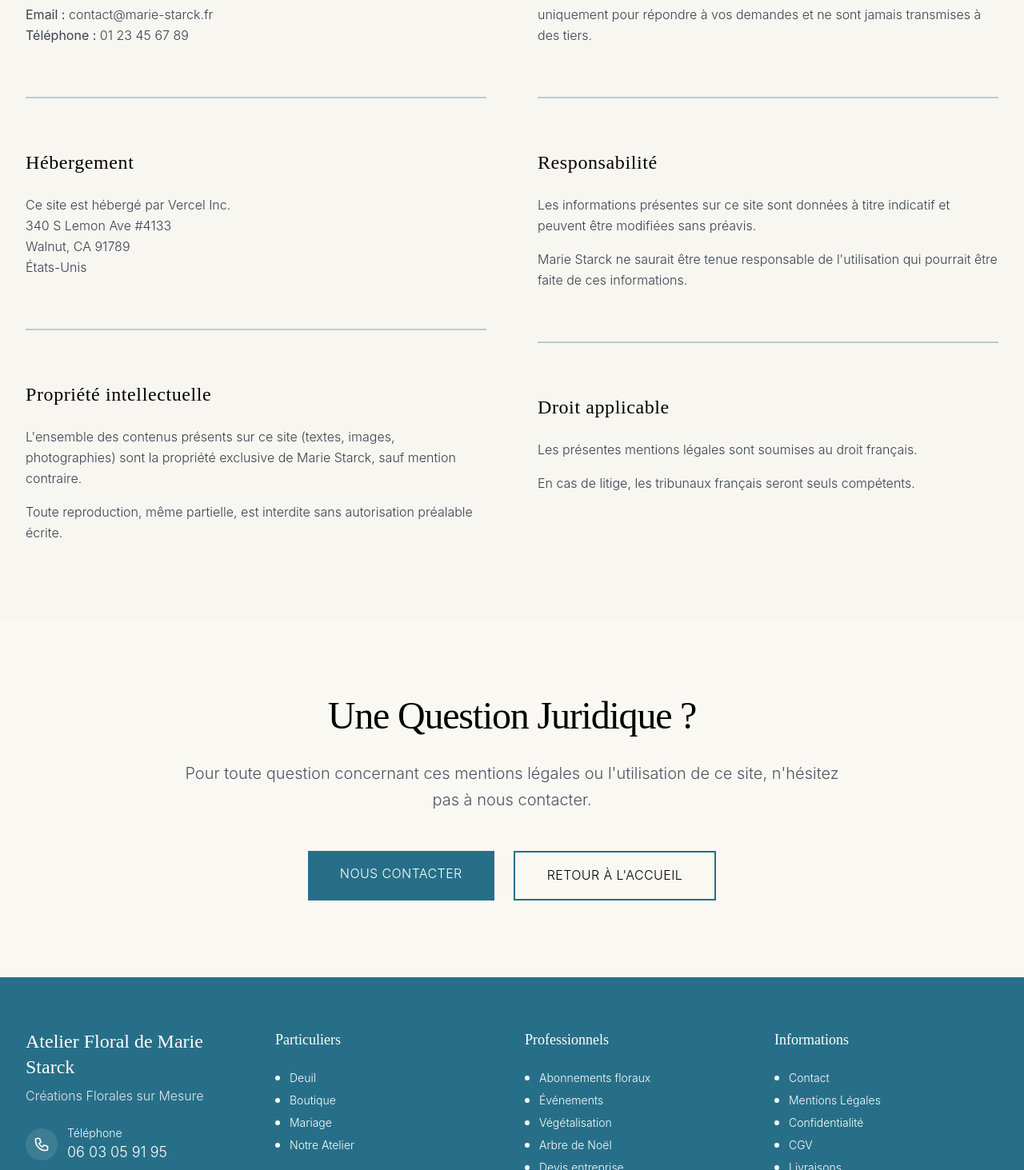
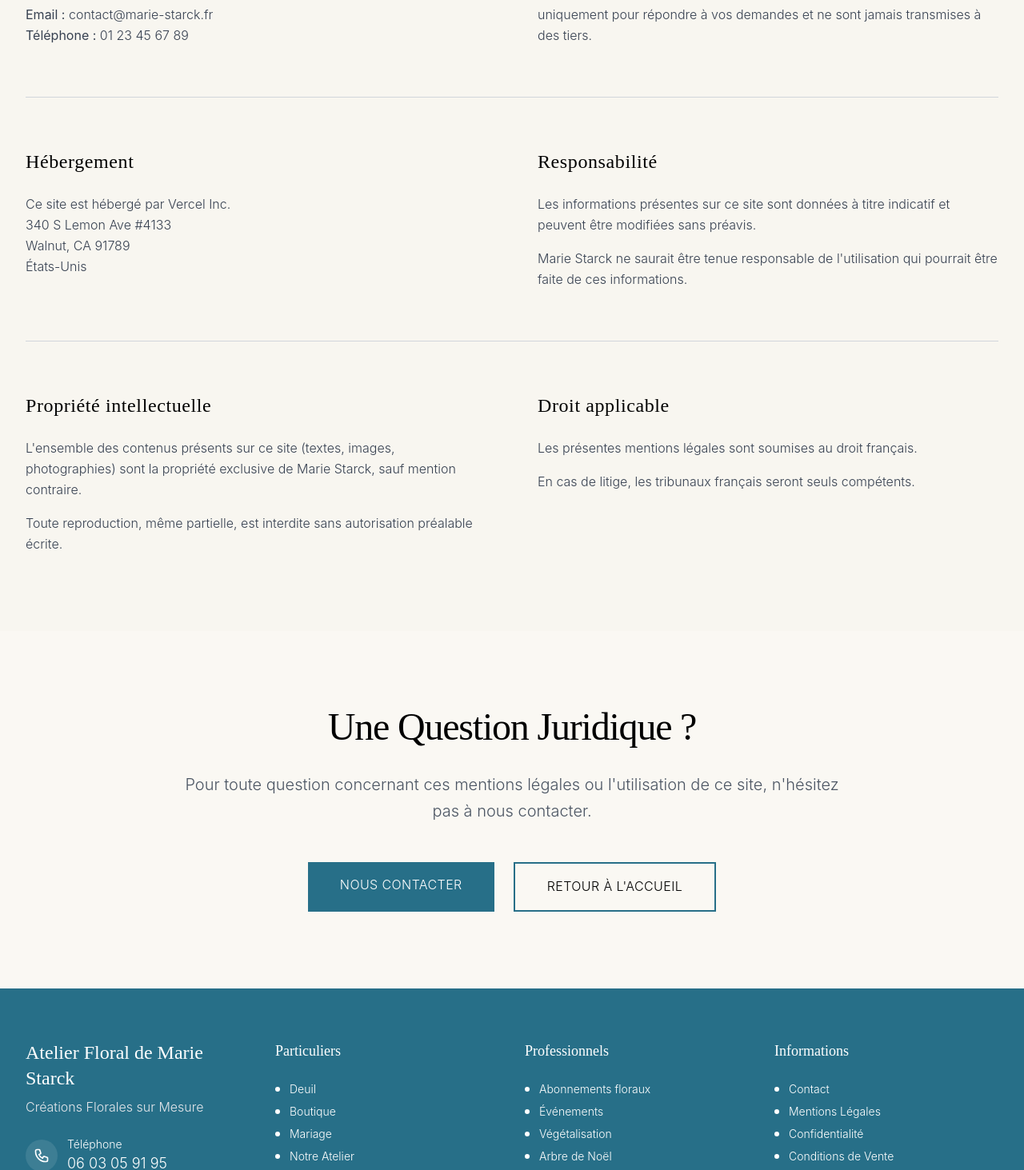
Before and after one commit to Alexmz1/marie-starck-mourning, a Next.js app: page /legal/MentionsLegalesPage in a window 1280 px wide. Shown: the part 827-2290 px from the top of the page at 80% size. Built offline with nearby package versions, Linux system fonts and the light colour scheme.

Commit message:
Modify legal pages style and footer link

```diff
--- a/src/app/politique-confidentialite/page.js
+++ b/src/app/politique-confidentialite/page.js
@@ -47,7 +47,7 @@ export default function Page() {
               </div>
 
               <div>
-                <div className="w-full h-0.5" style={{backgroundColor: '#276f88', opacity: 0.3}}></div>
+                <div className="border-t border-gray-300 my-8"></div>
               </div>
 
               <div>
@@ -67,7 +67,7 @@ export default function Page() {
               </div>
 
               <div>
-                <div className="w-full h-0.5" style={{backgroundColor: '#276f88', opacity: 0.3}}></div>
+                <div className="border-t border-gray-300 my-8"></div>
               </div>
 
               <div>
@@ -85,7 +85,7 @@ export default function Page() {
               </div>
 
               <div>
-                <div className="w-full h-0.5" style={{backgroundColor: '#276f88', opacity: 0.3}}></div>
+                <div className="border-t border-gray-300 my-8"></div>
               </div>
 
               <div>
@@ -107,7 +107,7 @@ export default function Page() {
               </div>
 
               <div>
-                <div className="w-full h-0.5" style={{backgroundColor: '#276f88', opacity: 0.3}}></div>
+                <div className="border-t border-gray-300 my-8"></div>
               </div>
 
               <div>
@@ -120,7 +120,7 @@ export default function Page() {
               </div>
 
               <div>
-                <div className="w-full h-0.5" style={{backgroundColor: '#276f88', opacity: 0.3}}></div>
+                <div className="border-t border-gray-300 my-8"></div>
               </div>
 
               <div>
--- a/src/components/Footer.js
+++ b/src/components/Footer.js
@@ -136,9 +136,9 @@ export default function Footer() {
                   </Link>
                 </li>
                 <li>
-                  <Link href="/cgv" className="text-white hover:text-gray-200 font-light transition-colors duration-300 flex items-center group text-sm">
+                  <Link href="/conditions-vente" className="text-white hover:text-gray-200 font-light transition-colors duration-300 flex items-center group text-sm">
                     <span className="w-1.5 h-1.5 bg-white rounded-full mr-3 group-hover:bg-gray-200 transition-colors duration-300"></span>
-                    CGV
+                    Conditions de Vente
                   </Link>
                 </li>
                 <li>
--- a/src/pages/contact/ContactPage.js
+++ b/src/pages/contact/ContactPage.js
@@ -180,9 +180,9 @@ const ContactPage = () => {
           <div className="max-w-4xl mx-auto px-4 sm:px-6 lg:px-8">
             <div className="grid grid-cols-1 md:grid-cols-2 gap-16">
 
-              <div className="text-center">
+              <div className="text-center flex flex-col">
                 <h3 className="text-2xl font-light text-black mb-6 tracking-wide">Horaires d'Ouverture</h3>
-                <div className="space-y-3">
+                <div className="space-y-3 flex-grow">
                   <div className="flex justify-between">
                     <span className="text-gray-600 font-light">Lundi - Vendredi</span>
                     <span className="text-black font-light">9h00 - 18h00</span>
@@ -195,26 +195,26 @@ const ContactPage = () => {
                     <span className="text-gray-600 font-light">Dimanche</span>
                     <span className="text-black font-light">Sur rendez-vous</span>
                   </div>
+                </div>
                 <div className="mt-6 pt-6 border-t border-gray-300">
                   <p className="text-sm text-gray-600 font-light italic">
                     Service d'urgence disponible 7j/7 pour les cérémonies
                   </p>
                 </div>
               </div>
-              </div>
 
-              <div className="text-center">
+              <div className="text-center flex flex-col">
                 <h3 className="text-2xl font-light text-black mb-6 tracking-wide">Zone de Livraison</h3>
-                <div className="space-y-3">
+                <div className="space-y-3 flex-grow">
                   <p className="text-gray-600 font-light">• Soisy-sur-Seine et communes limitrophes</p>
                   <p className="text-gray-600 font-light">• Essonne (91)</p>
                   <p className="text-gray-600 font-light">• Paris et petite couronne</p>
                   <p className="text-gray-600 font-light">• Seine-et-Marne (selon secteur)</p>
+                </div>
                 <div className="mt-6 pt-6 border-t border-gray-300">
                   <p className="text-sm text-gray-600 font-light italic">
                     Autres destinations possibles sur demande
                   </p>
-                  </div>
                 </div>
               </div>
             </div>
--- a/src/pages/legal/ConditionsVentePage.js
+++ b/src/pages/legal/ConditionsVentePage.js
@@ -53,7 +53,7 @@ const ConditionsVentePage = () => {
                   </div>
                 </div>
 
-                <div className="w-full h-0.5" style={{backgroundColor: '#276f88', opacity: 0.3}}></div>
+                <div className="border-t border-gray-300 my-8"></div>
 
                 <div>
                   <h2 className="text-2xl font-light text-black mb-6 tracking-wide">Article 2 - Commandes</h2>
@@ -74,7 +74,7 @@ const ConditionsVentePage = () => {
                   </div>
                 </div>
 
-                <div className="w-full h-0.5" style={{backgroundColor: '#276f88', opacity: 0.3}}></div>
+                <div className="border-t border-gray-300 my-8"></div>
 
                 <div>
                   <h2 className="text-2xl font-light text-black mb-6 tracking-wide">Article 3 - Prix et modalités de paiement</h2>
@@ -162,7 +162,7 @@ const ConditionsVentePage = () => {
                   </div>
                 </div>
 
-                <div className="w-full h-0.5" style={{backgroundColor: '#276f88', opacity: 0.3}}></div>
+                <div className="border-t border-gray-300 my-8"></div>
 
                 <div>
                   <h2 className="text-2xl font-light text-black mb-6 tracking-wide">Article 5 - Responsabilité</h2>
@@ -179,7 +179,7 @@ const ConditionsVentePage = () => {
                   </div>
                 </div>
 
-                <div className="w-full h-0.5" style={{backgroundColor: '#276f88', opacity: 0.3}}></div>
+                <div className="border-t border-gray-300 my-8"></div>
 
                 <div>
                   <h2 className="text-2xl font-light text-black mb-6 tracking-wide">Article 6 - Réclamations</h2>
--- a/src/pages/legal/MentionsLegalesPage.js
+++ b/src/pages/legal/MentionsLegalesPage.js
@@ -33,11 +33,9 @@ const MentionsLegalesPage = () => {
         {/* Content Sections - Two Columns */}
         <div className="py-24" style={{backgroundColor: '#f8f6f0'}}>
           <div className="max-w-7xl mx-auto px-4 sm:px-6 lg:px-8">
-            <div className="grid grid-cols-1 lg:grid-cols-2 gap-16">
 
-              {/* Left Column */}
-              <div className="space-y-16">
-
+            {/* First Row */}
+            <div className="grid grid-cols-1 lg:grid-cols-2 gap-16 items-start mb-16">
               <div>
                 <h2 className="text-2xl font-light text-black mb-6 tracking-wide">Éditeur du site</h2>
                 <div className="space-y-4">
@@ -53,41 +51,6 @@ const MentionsLegalesPage = () => {
                   </p>
                 </div>
               </div>
-
-                <div className="w-full h-0.5" style={{backgroundColor: '#276f88', opacity: 0.3}}></div>
-
-                <div>
-                  <h2 className="text-2xl font-light text-black mb-6 tracking-wide">Hébergement</h2>
-                  <div className="space-y-4">
-                    <p className="text-gray-700 font-light leading-relaxed">
-                      Ce site est hébergé par Vercel Inc.<br/>
-                      340 S Lemon Ave #4133<br/>
-                      Walnut, CA 91789<br/>
-                      États-Unis
-                    </p>
-                  </div>
-                </div>
-
-                <div className="w-full h-0.5" style={{backgroundColor: '#276f88', opacity: 0.3}}></div>
-
-                <div>
-                  <h2 className="text-2xl font-light text-black mb-6 tracking-wide">Propriété intellectuelle</h2>
-                  <div className="space-y-4">
-                    <p className="text-gray-700 font-light leading-relaxed">
-                      L&apos;ensemble des contenus présents sur ce site (textes, images, photographies)
-                      sont la propriété exclusive de Marie Starck, sauf mention contraire.
-                    </p>
-                    <p className="text-gray-700 font-light leading-relaxed">
-                      Toute reproduction, même partielle, est interdite sans autorisation préalable écrite.
-                    </p>
-                  </div>
-                </div>
-
-              </div>
-
-              {/* Right Column */}
-              <div className="space-y-16">
-
               <div>
                 <h2 className="text-2xl font-light text-black mb-6 tracking-wide">Données personnelles</h2>
                 <div className="space-y-4">
@@ -102,9 +65,24 @@ const MentionsLegalesPage = () => {
                   </p>
                 </div>
               </div>
+            </div>
 
-                <div className="w-full h-0.5" style={{backgroundColor: '#276f88', opacity: 0.3}}></div>
+            {/* Separator */}
+            <div className="border-t border-gray-300 my-16"></div>
 
+            {/* Second Row */}
+            <div className="grid grid-cols-1 lg:grid-cols-2 gap-16 items-start mb-16">
+              <div>
+                <h2 className="text-2xl font-light text-black mb-6 tracking-wide">Hébergement</h2>
+                <div className="space-y-4">
+                  <p className="text-gray-700 font-light leading-relaxed">
+                    Ce site est hébergé par Vercel Inc.<br/>
+                    340 S Lemon Ave #4133<br/>
+                    Walnut, CA 91789<br/>
+                    États-Unis
+                  </p>
+                </div>
+              </div>
               <div>
                 <h2 className="text-2xl font-light text-black mb-6 tracking-wide">Responsabilité</h2>
                 <div className="space-y-4">
@@ -118,9 +96,25 @@ const MentionsLegalesPage = () => {
                   </p>
                 </div>
               </div>
+            </div>
 
-                <div className="w-full h-0.5" style={{backgroundColor: '#276f88', opacity: 0.3}}></div>
+            {/* Separator */}
+            <div className="border-t border-gray-300 my-16"></div>
 
+            {/* Third Row */}
+            <div className="grid grid-cols-1 lg:grid-cols-2 gap-16 items-start">
+              <div>
+                <h2 className="text-2xl font-light text-black mb-6 tracking-wide">Propriété intellectuelle</h2>
+                <div className="space-y-4">
+                  <p className="text-gray-700 font-light leading-relaxed">
+                    L&apos;ensemble des contenus présents sur ce site (textes, images, photographies)
+                    sont la propriété exclusive de Marie Starck, sauf mention contraire.
+                  </p>
+                  <p className="text-gray-700 font-light leading-relaxed">
+                    Toute reproduction, même partielle, est interdite sans autorisation préalable écrite.
+                  </p>
+                </div>
+              </div>
               <div>
                 <h2 className="text-2xl font-light text-black mb-6 tracking-wide">Droit applicable</h2>
                 <div className="space-y-4">
@@ -131,8 +125,6 @@ const MentionsLegalesPage = () => {
                     En cas de litige, les tribunaux français seront seuls compétents.
                   </p>
                 </div>
-                </div>
-
               </div>
             </div>
           </div>
```
Lines whose indentation alone changed are shown as unchanged.
